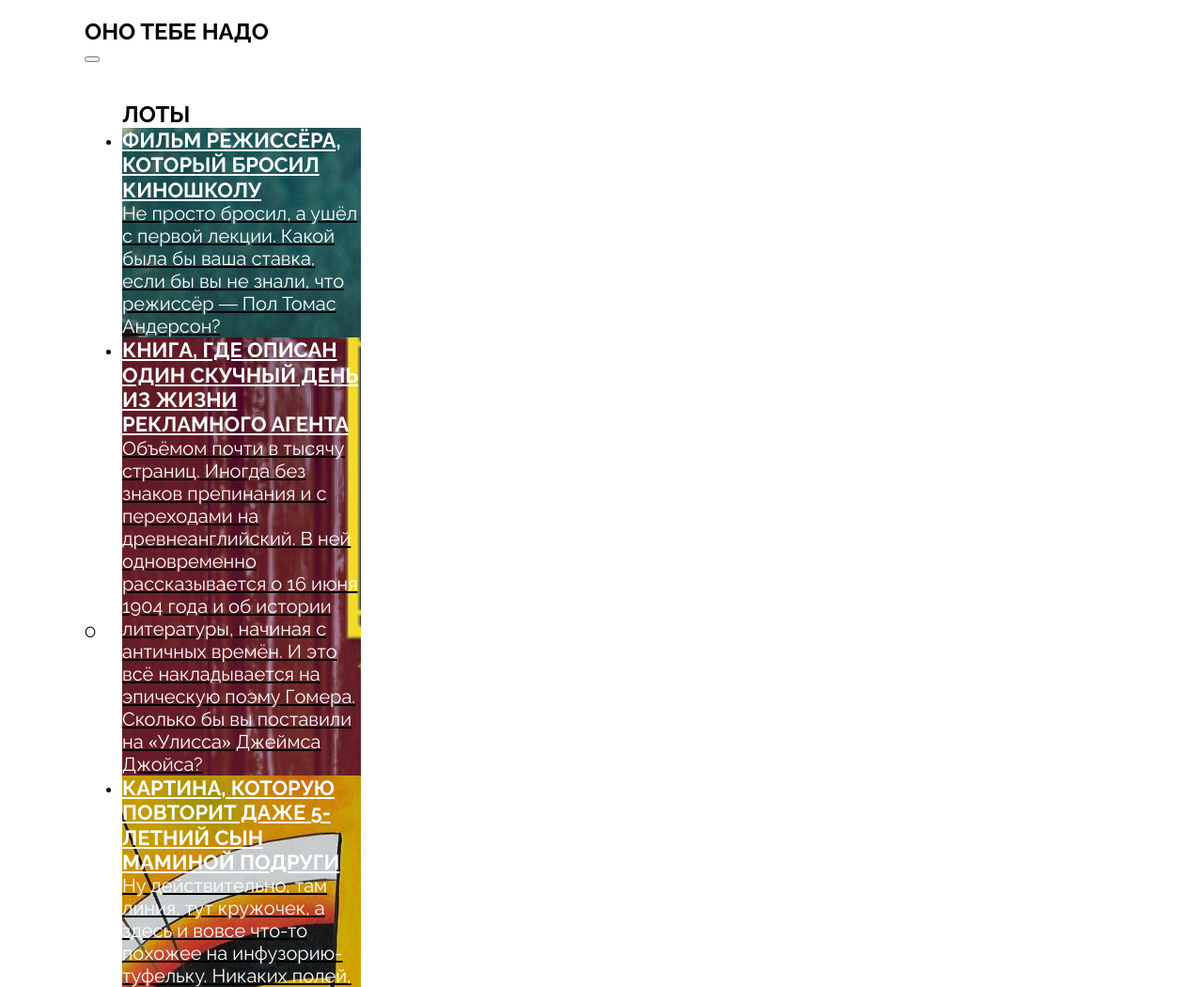
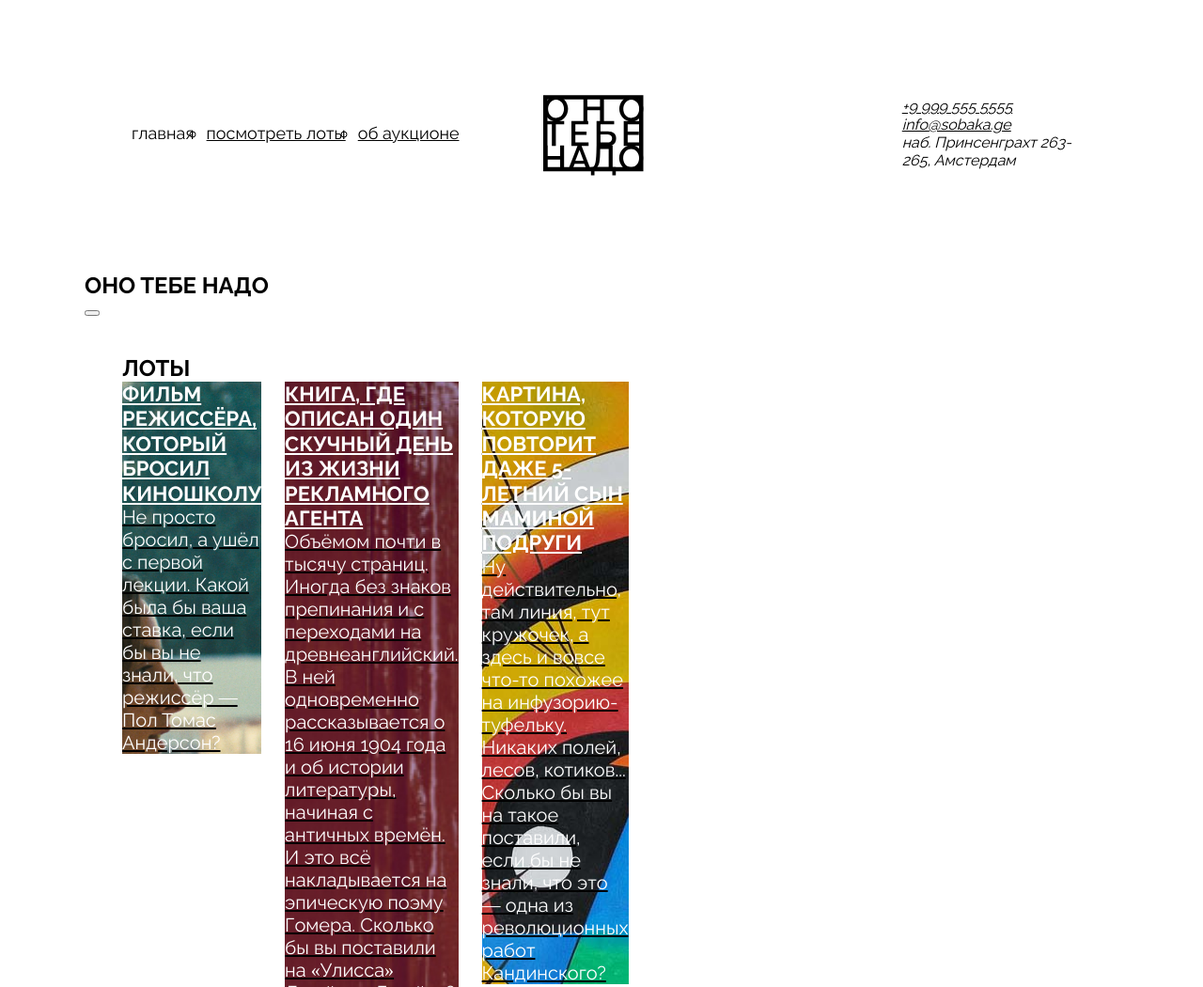
Before and after one commit to Nikklew/ono-tebe-nado-fd, a plain HTML site: page index.html in a window 1280 px wide. Shown: the top 1050 px of the page at 94% size. Drawn offline with Linux system fonts and the light colour scheme.

Commit message:
Улучшена разметка и стили

```diff
--- a/index.html
+++ b/index.html
@@ -9,13 +9,34 @@
     <link rel="stylesheet" href="./styles/global.css">
     <link rel="stylesheet" href="./styles/style.css">
   </head>
-  <body class="page">
+  <body>
     <header class="header">
-      <nav></nav>
-       <a class="logo-link" href="#">
-        <img src="./images/logo-black.svg" alt="Оно тебе надо">
+      <nav class="header__menu">
+        <ul class="header__links-list">
+          <li class="header__links-list-item header__links-list-item_no-bullit">
+            <a class="header__link header__links-list-item_no-bullit" href="#">главная
+            </a>
+          </li>
+          <li class="header__links-list-item">
+            <a class="header__link header__link_active" href="#">посмотреть лоты
+            </a>
+          </li>
+          <li class="header__links-list-item">
+            <a class="header__link header__link_active" href="#">об аукционе
+            </a>
+          </li>
+        </ul>
+      </nav>
+       <a class="header__logo">
+        <img class="header__logo-image"
+         src="./images/logo-black.svg"
+         alt="Логотип проекта"/>
        </a>
-       <address></address>
+       <address class="address">
+        <a href="tel:+70000000">+9 999 555 5555</a><br>
+        <a href="mailto:mail@example.com">info@sobaka.ge</a><br>
+        <p class="header__address">наб. Принсенграхт 263-<br> 265, Амстердам</p>
+       </address>
       </header>
     <main>
       <section class="cover">
@@ -59,11 +80,18 @@
         </li>
        </ul>
       </section>
-      <section class="about">О </section>
+      <section class="about">
+        <div></div>
+        <div>
+          <h2>Об аукционе</h2>
+          <p></p>
+        </div>
+      </section>
     </main>
     <footer class="footer">
       <address></address>
       <nav></nav>
+      <ul></ul>
 
     </footer>
   </body>
--- a/styles/style.css
+++ b/styles/style.css
@@ -1,21 +1,89 @@
-.page {
-
-}
-
 .header {
     display: grid;
     grid-template-columns: 1fr min-content 1fr;
     align-items: center;
     padding: 0;
 
+
+}
+
+.header__menu {
+font-family: "Raleway";
+font-weight: 400;
+font-size: 18px;
+line-height: 100%;
+letter-spacing: 0%;
+padding-left: 50px;
+padding-top: 133px;
+padding-bottom: 138px;
+}
+
+.header__links-list {
+    list-style: circle;
+    display: flex;
+    flex-direction: row;
+    gap: 13px;
+
+
+
+}
+
+.header__links-list-item {
+
+
+}
+
+.header__links-list-item_no-bullit {
+    list-style-type: none;
+    text-decoration: none;
+
+}
+
+.header__link {
+
+}
+
+.header__link_active {
+
+
+}
+
+.header__logo {
+    display: block;
+    width: 148px;
+    height: 105px;
+    justify-content: center;
+
+}
+
+.header__logo-image{
+    width: 129.11px;
+    height: 104.65px;
+    padding: 1.16px 9.03px;
+
+}
+
+.address {
+max-width: 240px;
+justify-self: end;
+padding: 95px 50px 100px 1px;
+}
+
+.header__address {
+
+}
+
+
+.cover {
+    padding: 0;
 }
 
 .lots {
     display: flex;
     flex-direction: column;
-    justify-content: space-between;
-    width: 334px;
-    height: 596px;
+
+    width: 1052px;
+    height: 723px;
     background-repeat: repeat;
     background-size: cover;
     background-position: center;
@@ -27,6 +95,13 @@
 }
 
 .lots__card-list {
+    display: flex;
+    flex-direction: row;
+    justify-content: space-between;
+    gap: 25px;
+    width: 334px;
+    height: 596px;
+    list-style: none;
 
 }
 
@@ -72,3 +147,14 @@
 .lots__look-more-link{
 
 }
+
+.about {
+    padding: 120px 24px 180px;
+
+}
+
+footer {
+    width: 100%;
+    height: 180px;
+    padding: 0;
+}
```
